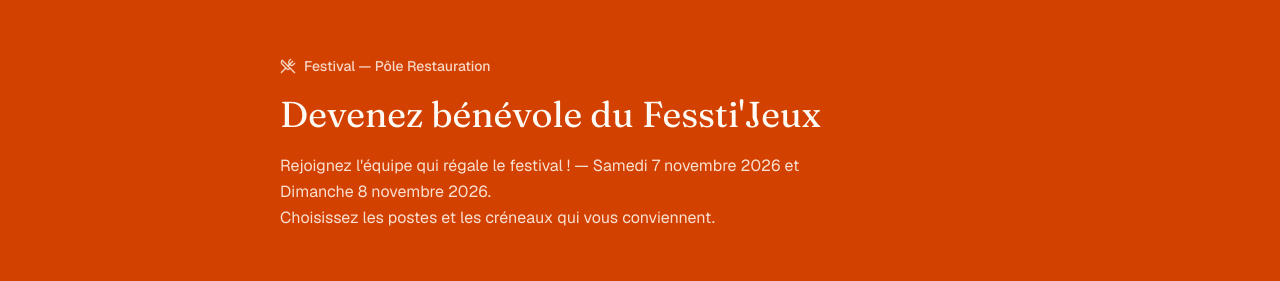
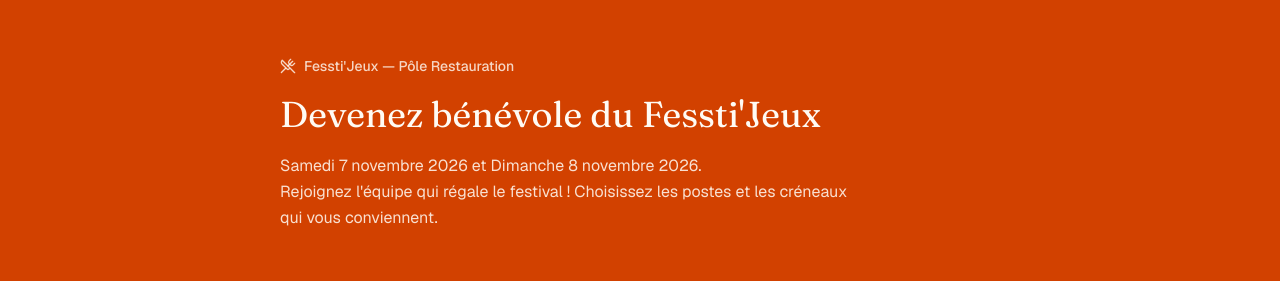
Before and after one commit to malkav1978/planning, a Next.js app: page / in a window 1280 px wide. Shown: the top 281 px of the page. Built offline with nearby package versions, Linux system fonts and the light colour scheme; no server answers; the database is empty.

Commit message:
change: new version of the introduction text (v3)

```diff
--- a/app/page.tsx
+++ b/app/page.tsx
@@ -22,8 +22,9 @@ export default async function Page() {
             Devenez bénévole du Fessti'Jeux
           </h1>
           <p className="max-w-xl text-pretty leading-relaxed text-primary-foreground/85">
-            Rejoignez l&apos;équipe qui régale le festival&nbsp;! — {JOURS.map((j) => j.label).join(" et ")}.<p />
-            Choisissez les postes et les créneaux qui vous conviennent.
+            {JOURS.map((j) => j.label).join(" et ")}.<p />
+            Rejoignez l&apos;équipe qui régale le festival&nbsp;! Choisissez les postes
+            et les créneaux qui vous conviennent.
           </p>
         </div>
       </header>
--- a/lib/festival.ts
+++ b/lib/festival.ts
@@ -1,5 +1,5 @@
 export const FESTIVAL = {
-  name: "Festival — Pôle Restauration",
+  name: "Fessti'Jeux — Pôle Restauration",
   edition: "Édition 2026",
 }
 
```
